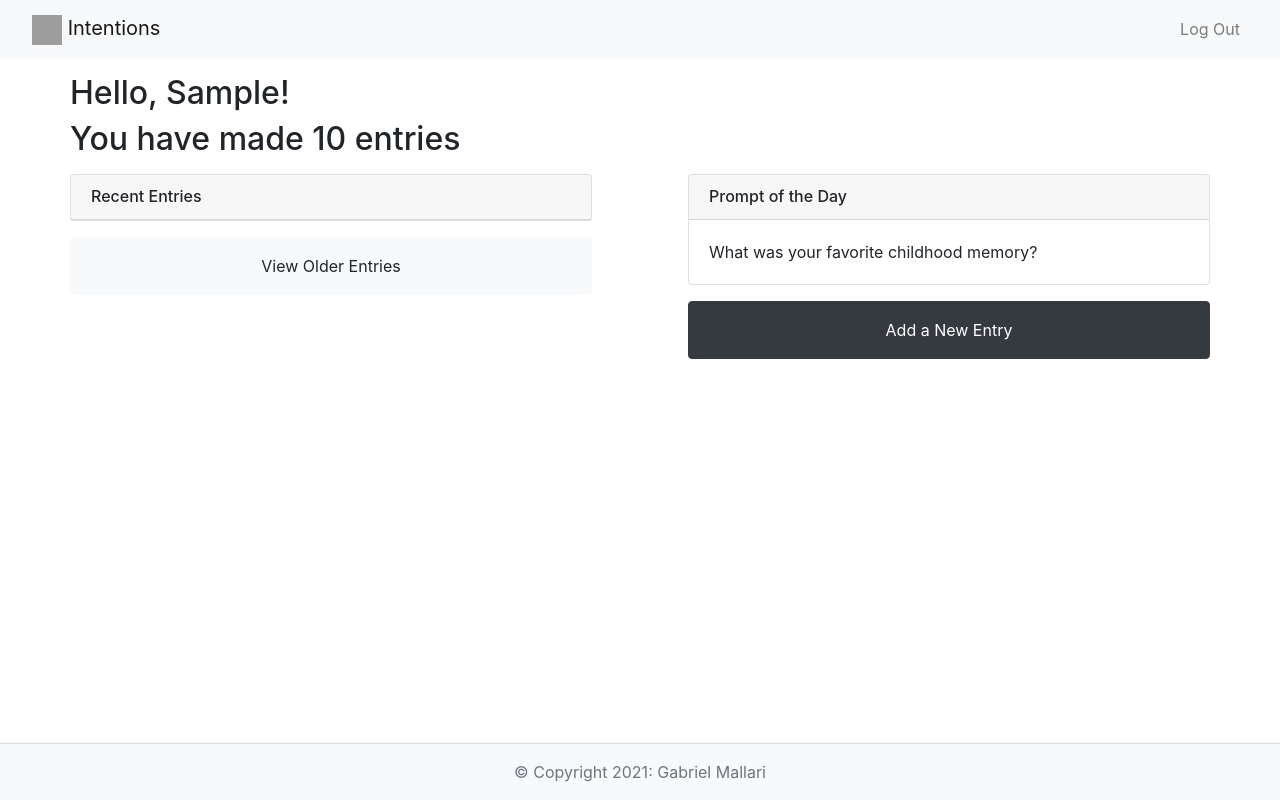
After one commit to gabecm/Intentions, a Django app: page /dashboard/ in a window 1280 px wide. The commit adds this page. Run offline with Django 3.2, Linux system fonts and the light colour scheme; the visitor is signed in with stand-in values (Sample User, id 1); some libraries are stand-ins or nearby versions; grey boxes are pictures that could not be loaded.

Commit message:
implemented dashboard UI

```diff
--- a/intentions/templates/intentions/base.html
+++ b/intentions/templates/intentions/base.html
@@ -6,8 +6,20 @@
     <title>{% block title %}Base Page{% endblock %}</title>
     <link rel="stylesheet" href="https://stackpath.bootstrapcdn.com/bootstrap/4.3.1/css/bootstrap.min.css" integrity="sha384-ggOyR0iXCbMQv3Xipma34MD+dH/1fQ784/j6cY/iJTQUOhcWr7x9JvoRxT2MZw1T" crossorigin="anonymous">
 <body class="d-flex flex-column h-100">
-    <h1>Intentions App</h1>
-    <main class="container flex-shrink-0">
+    <nav class="navbar navbar-expand-lg navbar-light bg-light">
+        <a class="navbar-brand ml-3" href="{% url 'intentions:dashboard' %}">
+            <img src="https://getbootstrap.com/docs/4.0/assets/brand/bootstrap-solid.svg" width="30" height="30" alt="">
+                Intentions
+        </a>
+        {% if user.is_authenticated %}
+        <div class="collapse navbar-collapse my-0 justify-content-end mr-3">
+            <div class="navbar-nav">
+                <a class="nav-item nav-link" href="{% url 'logout' %}">Log Out</a>
+            </div>
+        </div>
+        {% endif %}
+    </nav>
+    <main class="">
         {% block content %}
         {% endblock %}
     </main>
--- /dev/null
+++ b/intentions/templates/intentions/dashboard.html
@@ -0,0 +1,50 @@
+{% extends 'intentions/base.html' %}
+{% load static %}
+<!DOCTYPE html>
+<html lang="en">
+<head>
+    <meta charset="UTF-8">
+    <title>{% block title %}Dashboard{% endblock %}</title>
+</head>
+<body>
+    {% block content %}
+        <div class="container mt-3">
+            <h2 class="row">Hello, {{user.first_name}}!</h2>
+            <h2 class="row">You have made 10 entries</h2>
+            <div class="row mt-3">
+                <div class="col mr-5">
+                    <div class="row card">
+                        <h6 class="card-header">
+                            Recent Entries
+                        </h6>
+                          <ul class="list-group list-group-flush">
+                              {% for entry in entries %}
+                                   <li class="list-group-item d-flex justify-content-between align-items-center">
+                                    {{ entry.title }}
+                                    <span>{{ entry.date }}</span>
+                                </li>
+                              {% endfor %}
+                          </ul>
+                    </div>
+                    <div class="row">
+                        <a type="button" class="mt-3 p-3 col btn btn-light" href="#">View Older Entries</a>
+                    </div>
+                </div>
+                <div class="col ml-5">
+                    <div class="row card">
+                        <h6 class="card-header">
+                            Prompt of the Day
+                        </h6>
+                        <div class="card-body">
+                            <p class="card-text">What was your favorite childhood memory?</p>
+                        </div>
+                    </div>
+                    <div class="row">
+                        <a type="button" class="mt-3 p-3 col btn btn-dark" href="#">Add a New Entry</a>
+                    </div>
+                </div>
+            </div>
+        </div>
+    {% endblock %}
+</body>
+</html>
--- a/intentions/urls.py
+++ b/intentions/urls.py
@@ -22,5 +22,6 @@ from . import views
 app_name = 'intentions'
 urlpatterns = [
     path('', views.home, name='home'),
+    path('dashboard/', views.dashboard, name='dashboard'),
     path('accounts/signup/', SignUpView.as_view(), name='signup'),
 ]
--- a/intentions/views.py
+++ b/intentions/views.py
@@ -1,15 +1,28 @@
+from django.http import HttpResponseRedirect
 from django.shortcuts import render
 from intentions.forms import NewUserForm
 from django.views import generic
-from django.urls import reverse_lazy
+from django.urls import reverse_lazy, reverse
 from django.core.mail import send_mail
 
 # Create your views here.
 
 
 def home(request):
-    context = {}
-    return render(request, 'intentions/home.html', context)
+    return render(request, 'intentions/home.html')
+
+
+def dashboard(request):
+    user = request.user
+    entries = []
+    if not user.is_authenticated:
+        return HttpResponseRedirect(reverse('intentions:home'))
+
+    context = {
+        'entries': entries
+    }
+
+    return render(request, 'intentions/dashboard.html', context)
 
 
 class SignUpView(generic.CreateView):
--- a/mysite/settings.py
+++ b/mysite/settings.py
@@ -153,8 +153,8 @@ except ImportError:
     found = False
 
 # Login and Logout Redirect Links
-LOGIN_REDIRECT_URL = '/'
-LOGOUT_REDIRECT_URL = '/'
+LOGIN_REDIRECT_URL = 'intentions:dashboard'
+LOGOUT_REDIRECT_URL = 'intentions:home'
 
 # Crispy Forms Package
 CRISPY_TEMPLATE_PACK = 'bootstrap4'
--- a/templates/registration/login.html
+++ b/templates/registration/login.html
@@ -8,6 +8,7 @@
 </head>
 <body>
     {% block content %}
+        <div class="container">
             <h2>Log In</h2>
             <form method="post">
               {% csrf_token %}
@@ -16,6 +17,7 @@
                 <a href="{% url 'intentions:signup' %}" class="btn btn-secondary">Sign Up</a>
                 <a href="{% url 'password_reset' %}" class="btn btn-dark">Reset Password</a>
             </form>
+        </div>
     {% endblock %}
 </body>
 </html>
```
Also changed, not shown: intentions/templates/intentions/home.html (+5 -8 lines). Lines whose indentation alone changed are shown as unchanged.
